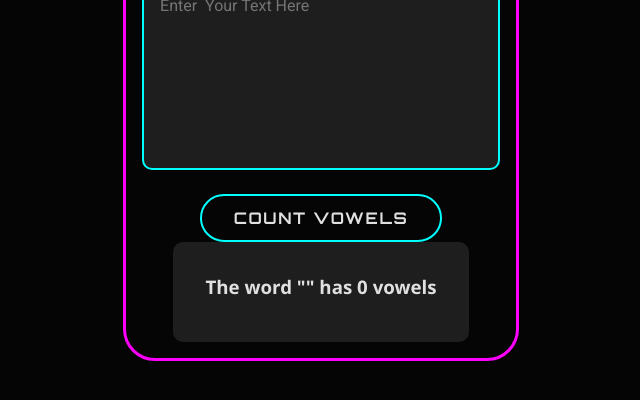
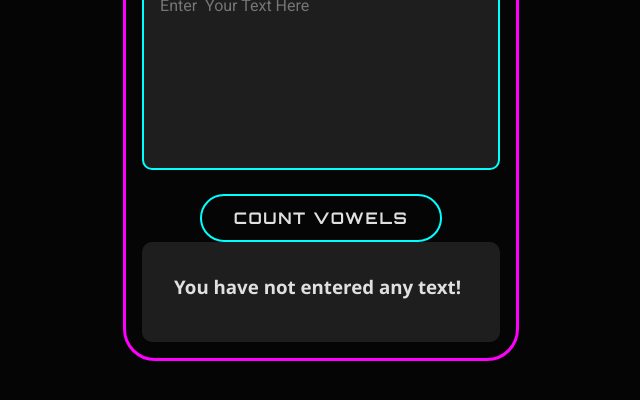
Before and after one commit to ZENith-95/Project-4-Vowel-counter-, a plain HTML site: page index.html in a window 1280 px wide. Both pictures are taken after a click on the button "COUNT VOWELS". Shown: the part 280-680 px from the top of the page, without its empty margins (319-959 px from the left). Drawn offline with Linux system fonts and the light colour scheme.

Commit message:
last commit

```diff
--- a/script.js
+++ b/script.js
@@ -16,8 +16,14 @@ function isVowel(text) {
 function checkVowels() {
   const userInput = inputText.value;
   console.log(`The word "${userInput}" has ${isVowel(userInput)} vowels`);
-  result.innerHTML = `The word "${userInput}" has ${isVowel(userInput)} vowels`;
-  reset()
+  if (inputText.value !== "") {
+    result.innerHTML = `The text "${userInput}" has ${isVowel(
+      userInput
+    )} vowels`;
+  } else {
+    result.innerHTML = "You have not entered any text!";
+  }
+  reset();
 }
 
 function reset() {
--- a/style.css
+++ b/style.css
@@ -124,6 +124,7 @@ button:hover {
   background-color: rgba(255, 255, 255, 0.1);
   border-radius: 10px;
   padding: 2rem;
+  width: 100%;
 }
 
 @keyframes glow {
```
